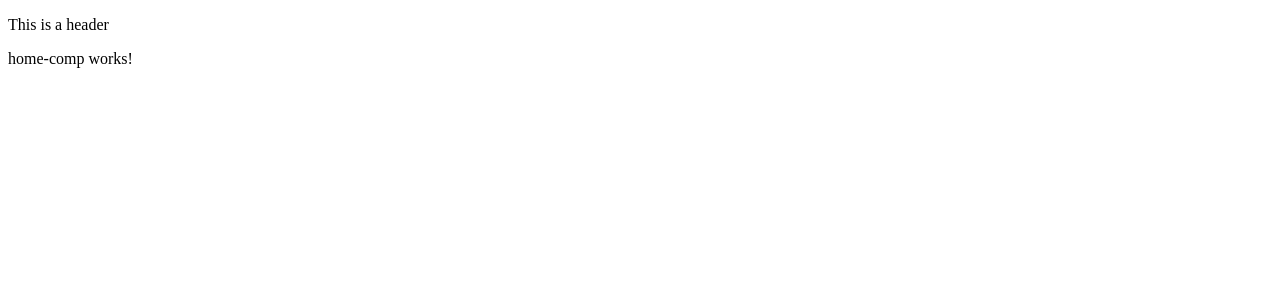
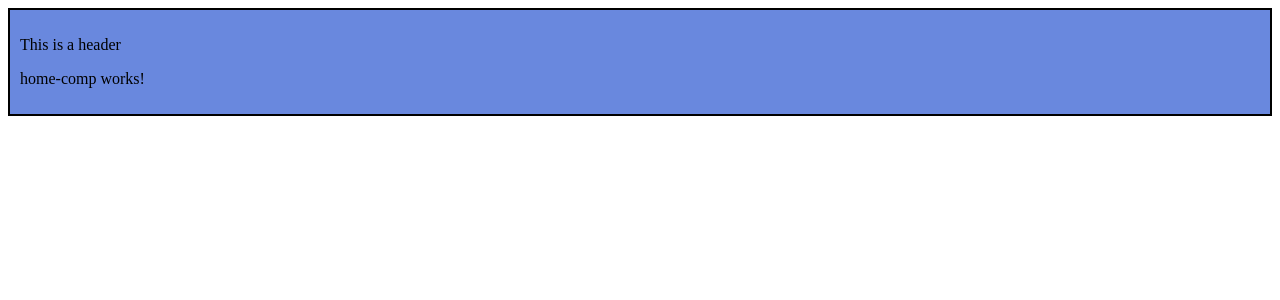
Before and after one commit to ks9927/my-test-app, an Angular app in the folder testing-app/: page / in a window 1280 px wide. Shown: the top 300 px of the page. Built offline with nearby package versions, Linux system fonts and the light colour scheme.

Commit message:
added temp styling to header

```diff
--- a/testing-app/src/app/header/header.css
+++ b/testing-app/src/app/header/header.css
@@ -0,0 +1,5 @@
+header {
+    border: solid 2px black;
+    background-color: rgb(105, 136, 222);
+    padding: 10px;
+}
```
